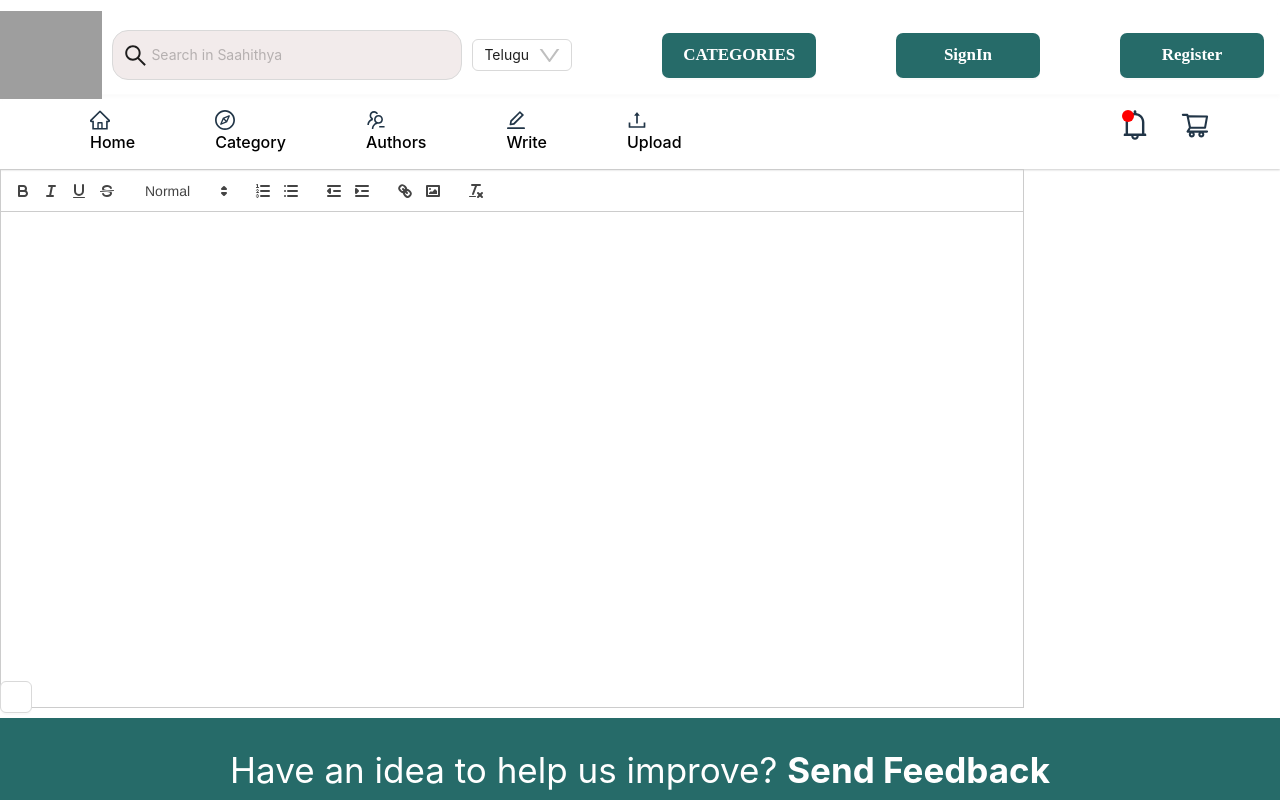
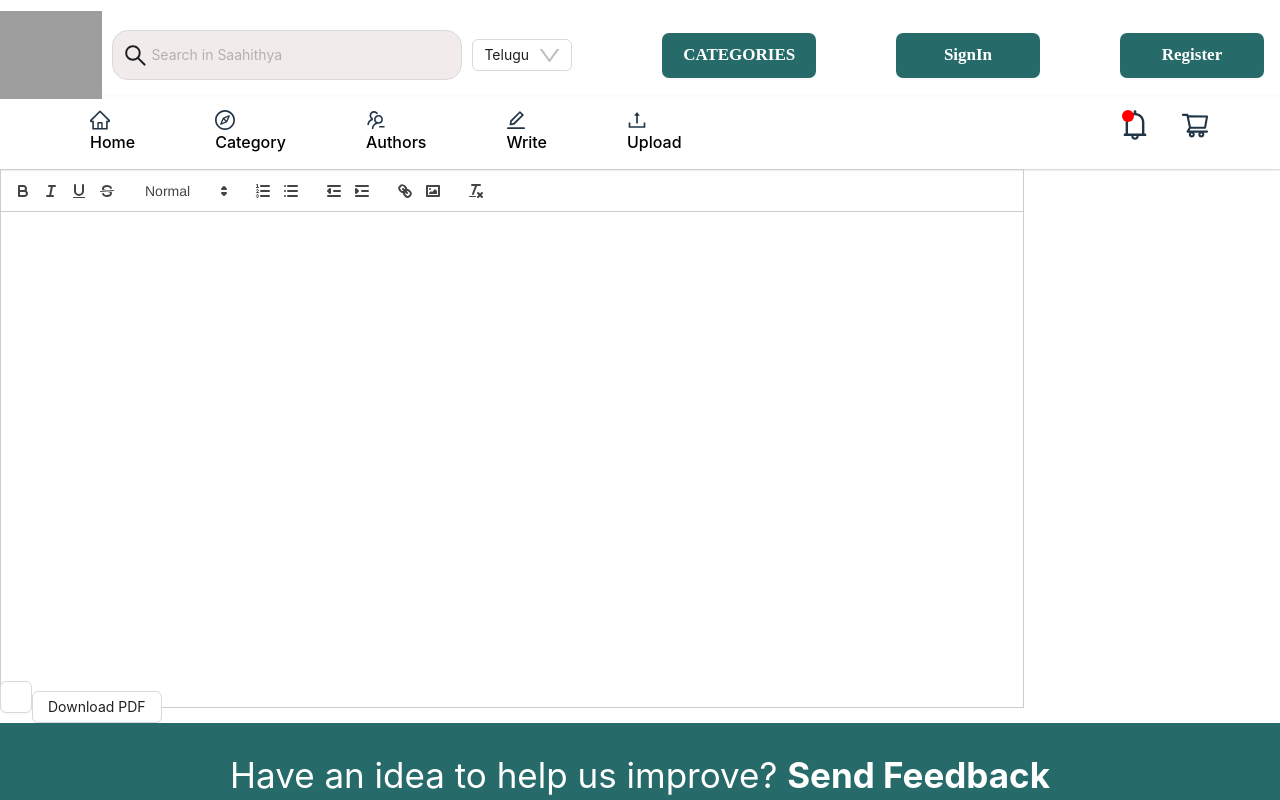
Before and after one commit to yuvasekh/saahithya, a React (Vite) app: page /texteditor in a window 1280 px wide. Shown: the top 800 px of the page. Built offline with nearby package versions, Linux system fonts and the light colour scheme; grey boxes are pictures that could not be loaded.

Commit message:
donlaod as pdf

```diff
--- a/package.json
+++ b/package.json
@@ -19,6 +19,7 @@
     "axios": "^1.4.0",
     "bootstrap": "^5.3.0",
     "draft-js": "^0.11.7",
+    "html2pdf.js": "^0.10.1",
     "pspdfkit": "^2023.4.0",
     "react": "^18.2.0",
     "react-autosuggest": "^10.1.0",
--- a/src/App.jsx
+++ b/src/App.jsx
@@ -83,7 +83,7 @@ console.log(token,"In app.jsx")
           path="/pole"
           element={<Poll question={question} options={options} />}
         />
-              <Route path="/createcompetataion" element={<Competation />} />
+        <Route path="/createcompetataion" element={<Competation />} />
         <Route path="/upload" element={<Upload />} />
         <Route path="/teams" element={<Teams />} />
         <Route path="/read" element={<Read />} />
@@ -96,18 +96,16 @@ console.log(token,"In app.jsx")
         <Route path="/quiz" element={<Quiz />} />
         <Route path="/createquiz" element={<QuizCreation />} />
         <Route path="/createpole" element={<PoleCreation />} />
-        <Route path="/Privacy" element={<Privacy/>} />
+         <Route path="/Privacy" element={<Privacy/>} />
           <Route path="/Terms" element={<Terms/>} />
           <Route path="/Refund" element={<Refund/>} />
           <Route path="/Shipping" element={<Shipping/>} />
           <Route path="/Contactus" element={<Contactus/>} />
           <Route path="/Publications" element={<Publications/>} />
           <Route path="/Looks" element={<Looks/>} />
-
           <Route path="/quiz" element={<Quiz/>} />
           <Route path="/createquiz" element={<QuizCreation/>} />
           <Route path="/createpole" element={<PoleCreation/>} />
-
           <Route path="/Looks" element={<Looks/>} />
 </Routes>
 
--- a/src/components/TextEditor.jsx
+++ b/src/components/TextEditor.jsx
@@ -1,6 +1,8 @@
 import React, { useEffect, useState } from 'react';
 import ReactQuill from 'react-quill';
 import 'react-quill/dist/quill.snow.css';
+import html2pdf from 'html2pdf.js';
+
 // import getSuggestions from '../api'
 import './TextEditor.css'
 import { Button } from 'antd';
@@ -8,9 +10,24 @@ const TextEditor = (props) => {
     console.log(props)
   const [content, setContent] = useState([]);
   const [suggestions, setSuggestions] = useState([]);
+  const handleDownload = () => {
+    const editorContent = document.querySelector('.ql-editor').innerHTML;
+    const pdfOptions = {
+      margin: 10,
+      filename: 'editor_content.pdf',
+      image: { type: 'jpeg', quality: 0.98 },
+      html2canvas: { scale: 2 },
+      jsPDF: { unit: 'mm', format: 'a4', orientation: 'portrait' },
+    };
+
+    const pdfElement = document.createElement('div');
+    pdfElement.innerHTML = editorContent;
+
+    html2pdf().from(pdfElement).set(pdfOptions).save();
+  };
 
   const handleEditorChange = async (value,e) => {
-    console.log(e.ops,"gggggggggggg")
+    // console.log(e.ops,"gggggggggggg")
     // var res = await getSuggestions(value);
     // if(e.ops[0].insert!=undefined ||  e.ops[1]?.insert=='')
     // {
@@ -51,6 +68,7 @@ const TextEditor = (props) => {
         )}
       </ul>
       <Button/>
+      <Button onClick={handleDownload}>Download PDF</Button>
     </div>
   );
 };
```
Also changed, not shown: 1 other file (tests, documents, lock files or other folders).
